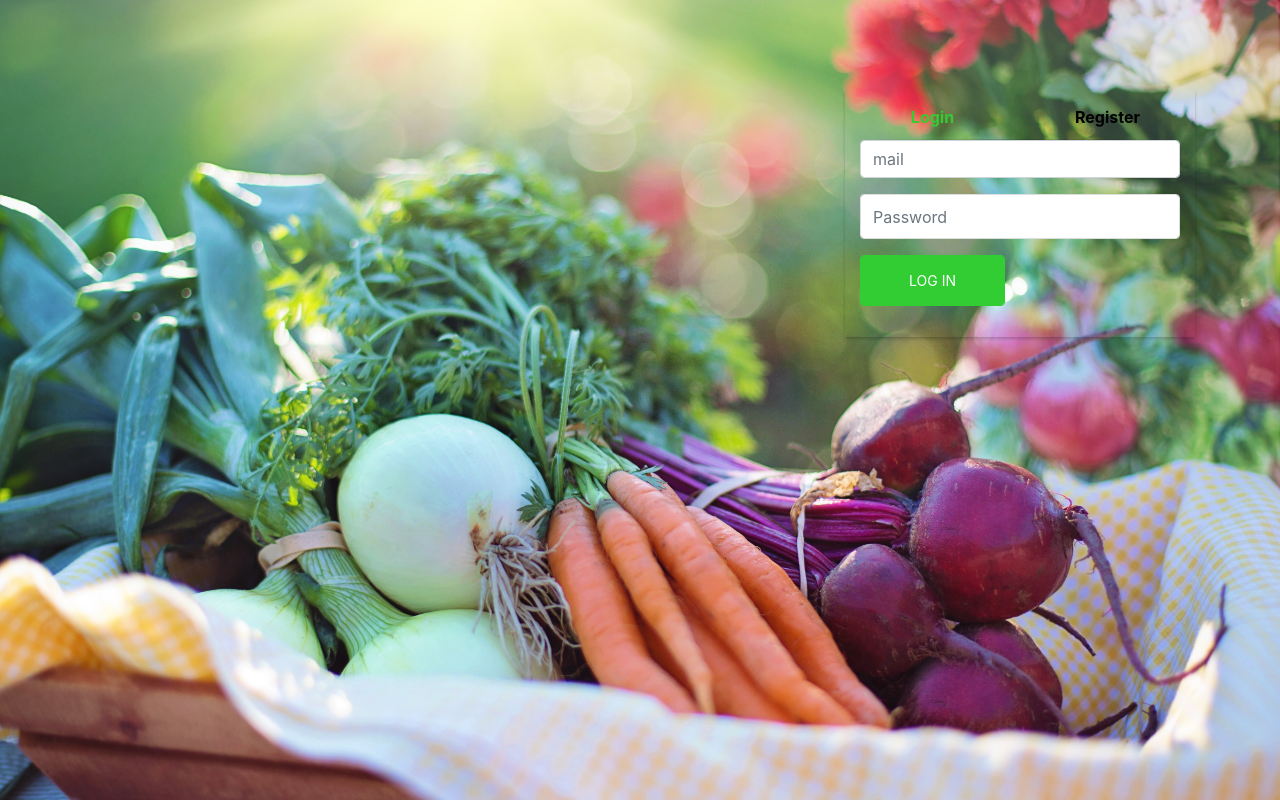
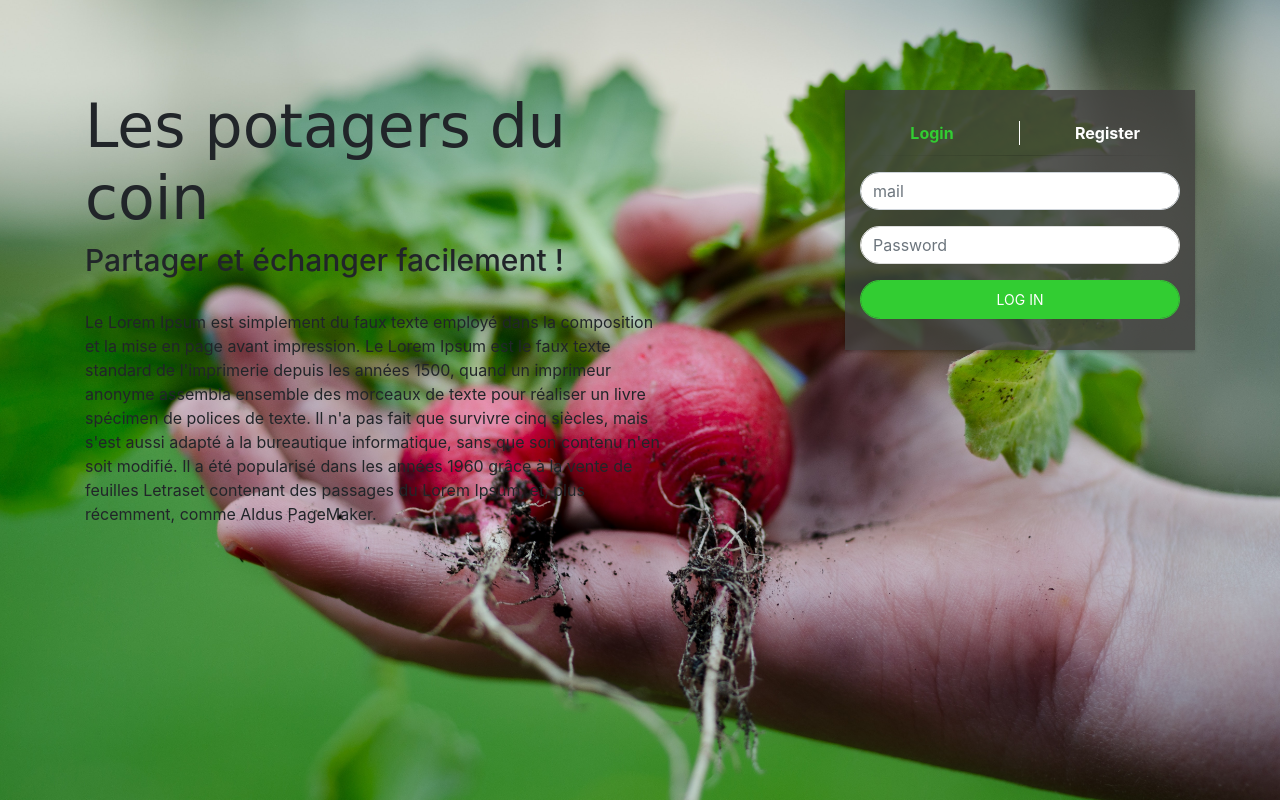
Before and after one commit to KilianLdev/Lespotagersducoin, a PHP site: page /login.php in a window 1280 px wide. Run offline with PHP 8.4, Linux system fonts and the light colour scheme; some libraries are stand-ins or nearby versions.

Commit message:
style login

```diff
--- a/header.php
+++ b/header.php
@@ -16,7 +16,7 @@
           <a class="nav-link" href="profil.php"><i class="fas fa-user-circle"></i></a>
         </li>
         <li class="nav-item">
-          <a class="nav-link" href="index.php"><i class="fas fa-plus-square"></i></a>
+          <a class="nav-link" href="creadvert.php"><i class="fas fa-plus-square"></i></a>
         </li>
         <li class="nav-item">
           <a class="nav-link" href="index.php?logout=true"><i class="fas fa-sign-out-alt"></i></a>
--- a/login.php
+++ b/login.php
@@ -68,13 +68,22 @@ function login($mail, $psw, $fromCookie = false) {
     <script type="text/javascript" src="public/js/main.js"></script>
   </head>
   <body class="login">
-    <div class="container">
+    <section class="section-login">
+    <div class="container container-login">
 			<div class="row">
-          <div class="col-md-4 offset-md-8">
+
+          <div class="col-md-8 block-left-login">
+             <h1>Les potagers du coin</h1>
+             <h2>Partager et échanger facilement !</h2>
+             <p>Le Lorem Ipsum est simplement du faux texte employé dans la composition et la mise en page avant impression. Le Lorem Ipsum est le faux texte standard de l'imprimerie depuis les années 1500, quand un imprimeur anonyme assembla ensemble des morceaux de texte pour réaliser un livre spécimen de polices de texte. Il n'a pas fait que survivre cinq siècles, mais s'est aussi adapté à la bureautique informatique, sans que son contenu n'en soit modifié. Il a été popularisé dans les années 1960 grâce à la vente de feuilles Letraset contenant des passages du Lorem Ipsum, et, plus récemment, comme Aldus PageMaker.</p>
+          </div>
+
+
+         <div class="col-md-4 block-right-login">
             <div class="panel panel-login" style="padding: 15px;">
                 <div class="panel-heading">
                   <div class="row">
-                      <div class="col-md-6">
+                      <div class="col-md-6 border-nav-form">
                         <a href="#" class="active" id="login-form-link">Login</a>
                       </div>
                       <div class="col-md-6">
@@ -95,7 +104,7 @@ function login($mail, $psw, $fromCookie = false) {
                             </div>
                             <div class="form-group">
                               <div class="row">
-                                  <div class="col-sm-6 col-sm-offset-3">
+                                  <div class="col-sm-12">
                                     <input type="submit" name="login" tabindex="4" class="form-control btn btn-login" value="Log In">
                                   </div>
                               </div>
@@ -116,7 +125,7 @@ function login($mail, $psw, $fromCookie = false) {
                             </div>
                             <div class="form-group">
                               <div class="row">
-                                  <div class="col-sm-6 col-sm-offset-3">
+                                  <div class="col-sm-12">
                                     <input type="submit" name="createAccount" tabindex="4" class="form-control btn btn-register" value="Register Now">
                                   </div>
                               </div>
@@ -128,6 +137,8 @@ function login($mail, $psw, $fromCookie = false) {
             </div>
           </div>
 			</div>
-		</div>
+    </div>
+    <div class="filter"></div>
+</section>
   </body>
 </html>
--- a/public/style/style.css
+++ b/public/style/style.css
@@ -2,11 +2,11 @@ header{
 	background-color: #5D4037;
 	margin-bottom: 30px;
 }
-.login{
-    padding-top: 90px;
+.section-login{
     background-image: url("../img/photo_de_fond.jpg");
     background-repeat: no-repeat;
-    background-size: cover;
+	background-size: cover;
+	min-height: 100vh;
 }
 .home{
 	background-color: #43A047;
@@ -32,9 +32,10 @@ h3{
 	box-shadow: 0px 2px 3px 0px rgba(0,0,0,0.2);
 }
 .panel-login>.panel-heading {
-    color: #00415d;
+    color: #fff;
     border-color: #fff;
 	text-align:center;
+	padding: 1rem 0;
 }
 .panel-login>.panel-heading a{
 	text-decoration: none;
@@ -46,7 +47,7 @@ h3{
 	transition: all 0.1s linear;
 }
 .panel-login>.panel-heading a.active{
-	color: #32CD32;
+	color: #32CD32!important;
   	font-size: 16px!important;
 }
 .panel-login>.panel-heading hr{
@@ -138,3 +139,57 @@ h3{
       margin-bottom:10px;
 
   }
+/*
+.filter{
+	position: absolute;
+	left: 0;
+	right: 0;
+	top:0;
+	bottom: 0;
+	background-color: rgba(154, 149, 138, 0.466);
+	z-index: 2;
+} */
+.container-login{
+	padding-top: 90px;
+    z-index: 3;
+    position: absolute;
+    right: 0;
+	left: 0;
+}
+.block-left-login h1{
+	font-size: 60px;
+	font-family: Apple Chancery, cursive;
+
+}
+.block-left-login h2{
+	font-size: 30px;
+	font-weight: 400i;
+}
+.block-left-login p{
+	margin-top: 2rem;
+}
+
+
+
+
+.block-left-login{
+	padding-right: 10rem!important;
+}
+.panel-login{
+	background-color: rgba(65, 64, 63, 0.8);
+}
+.form-control{
+	height: inherit!important;
+	border-radius: 30px;
+}
+.btn-login, .btn-register{
+	padding: 8px 0;
+	width: 100%;
+	display: block;
+}
+.border-nav-form{
+	border-right: 1px solid #fff;
+}
+.panel-heading a{
+	color: #fff!important;
+}
```
Also changed, not shown: public/img/photo_de_fond.jpg, 3 other files.
